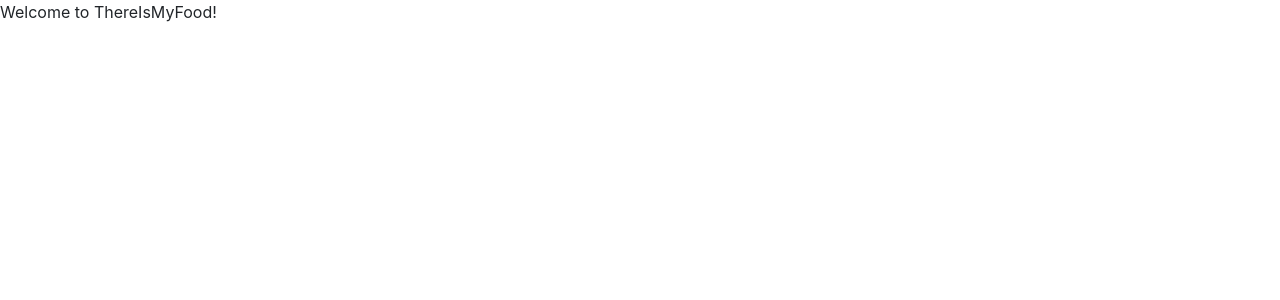
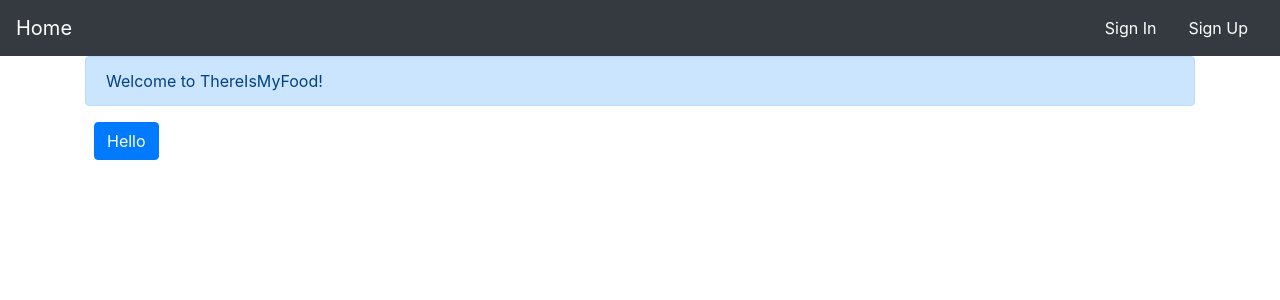
Before and after one commit to aialvi/React-Bootstrap-Minimal-Dashboard, a Next.js app: page / in a window 1280 px wide. Shown: the top 300 px of the page. Built offline with nearby package versions, Linux system fonts and the light colour scheme.

Commit message:
Add login and register page

```diff
--- a/pages/_app.js
+++ b/pages/_app.js
@@ -1,7 +1,8 @@
+/* _app.js */
 import React from "react";
 import App from "next/app";
 import Head from "next/head";
-
+import Layout from "../components/Layout";
 export default class MyApp extends App {
   render() {
     const { Component, pageProps } = this.props;
@@ -15,8 +16,9 @@
             crossOrigin="anonymous"
           />
         </Head>
-
-        <Component {...pageProps} />
+        <Layout>
+          <Component {...pageProps} />
+        </Layout>
       </>
     );
   }
--- a/pages/index.js
+++ b/pages/index.js
@@ -1 +1,12 @@
-export default () => <div>Welcome to ThereIsMyFood!</div>;
+import { Button, Alert } from "reactstrap";
+
+export default () => {
+  return (
+    <div>
+      <div>
+        <Alert color="primary">Welcome to ThereIsMyFood!</Alert>
+        &nbsp; <Button color="primary">Hello</Button>
+      </div>
+    </div>
+  );
+};
--- /dev/null
+++ b/pages/login.js
@@ -0,0 +1,3 @@
+export default () => {
+  return <h1>Sign In</h1>;
+};
--- /dev/null
+++ b/pages/register.js
@@ -0,0 +1,3 @@
+export default () => {
+  return <h1>Sign Up</h1>;
+};
```
